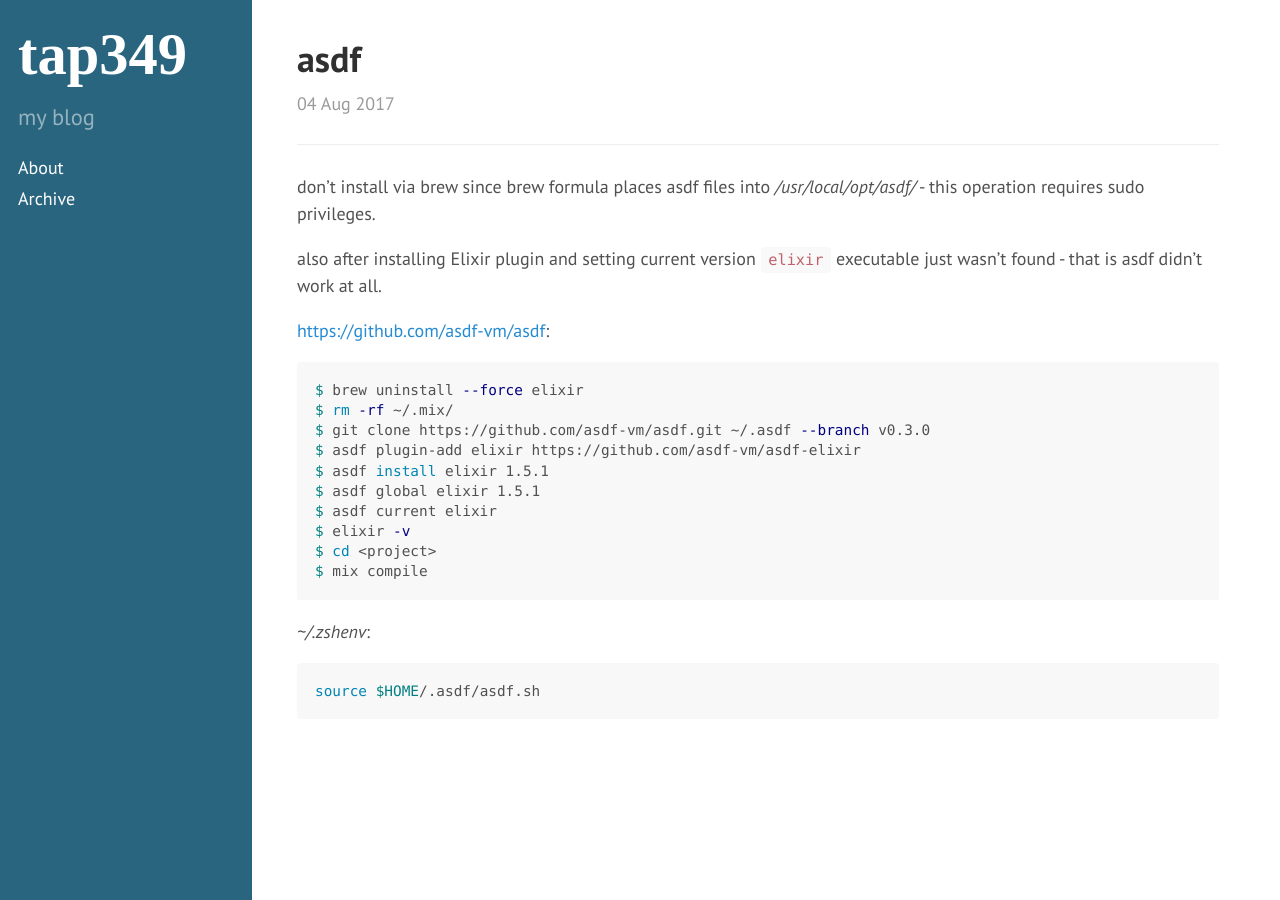
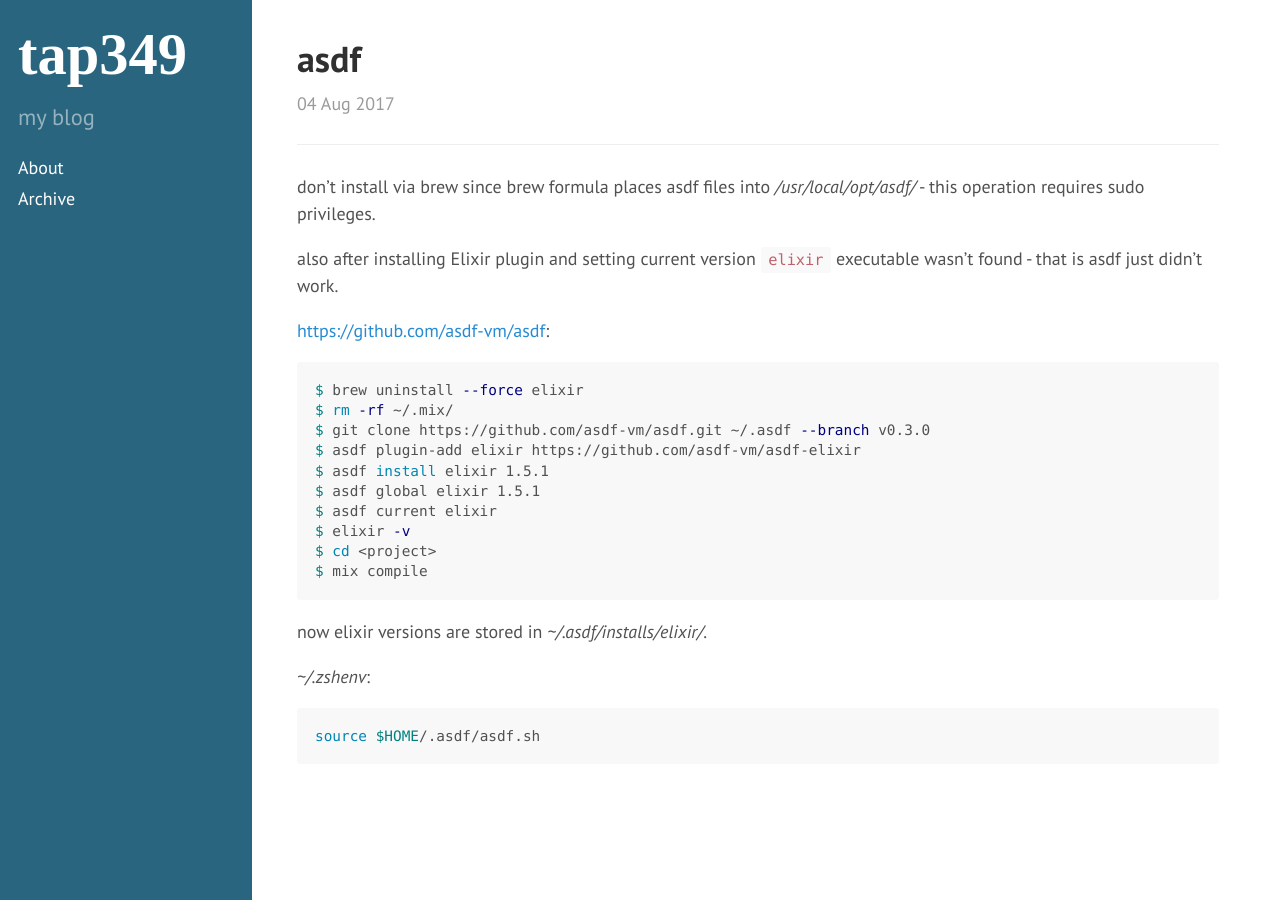
Before and after one commit to tap349/tap349.github.io, a Jekyll site: the page built from _posts/2017-08-04-asdf.md, in a window 1280 px wide. Built offline with Jekyll 4.4.1, drawn with Linux system fonts in a browser that asks for light colours.

Commit message:
update 2017-08-05_08:55:09

````diff
--- a/_posts/2017-08-04-asdf.md
+++ b/_posts/2017-08-04-asdf.md
@@ -16,7 +16,7 @@ don't install via brew since brew formula places asdf files into
 _/usr/local/opt/asdf/_ - this operation requires sudo privileges.
 
 also after installing Elixir plugin and setting current version
-`elixir` executable just wasn't found - that is asdf didn't work at all.
+`elixir` executable wasn't found - that is asdf just didn't work.
 
 <https://github.com/asdf-vm/asdf>:
 
@@ -33,6 +33,8 @@ $ cd <project>
 $ mix compile
 ```
 
+now elixir versions are stored in _~/.asdf/installs/elixir/_.
+
 _~/.zshenv_:
 
 ```zsh
````
